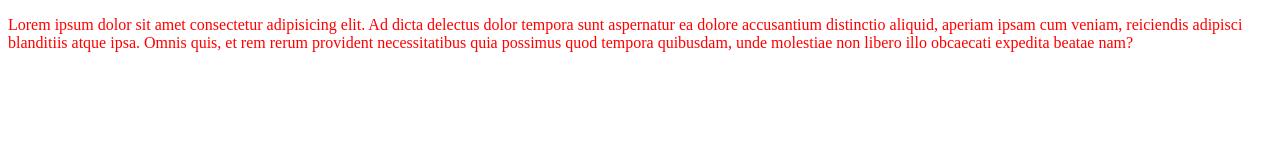
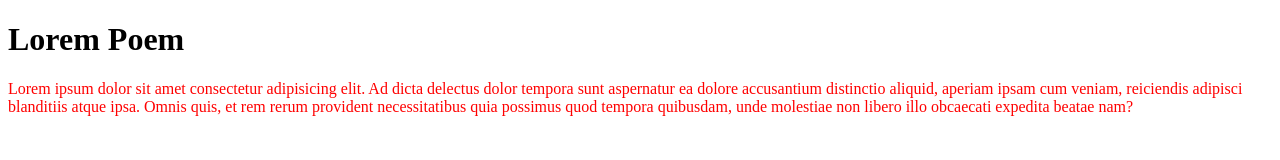
Before and after one commit to AmazingTonmoy/my-second-repo, a plain HTML site: page index.html in a window 1280 px wide. Drawn offline with Linux system fonts and the light colour scheme.

Commit message:
rename file name and add h3

```diff
--- a/inddex.html
+++ b/index.html
@@ -8,6 +8,8 @@
 </head>
 <body>
 
+    <h1>Lorem Poem</h1>
+
     <P style="color: red;">Lorem ipsum dolor sit amet consectetur adipisicing elit. Ad dicta delectus dolor tempora sunt aspernatur ea dolore accusantium distinctio aliquid, aperiam ipsam cum veniam, reiciendis adipisci blanditiis atque ipsa. Omnis quis, et rem rerum provident necessitatibus quia possimus quod tempora quibusdam, unde molestiae non libero illo obcaecati expedita beatae nam?</P>
 
 </body>
```
